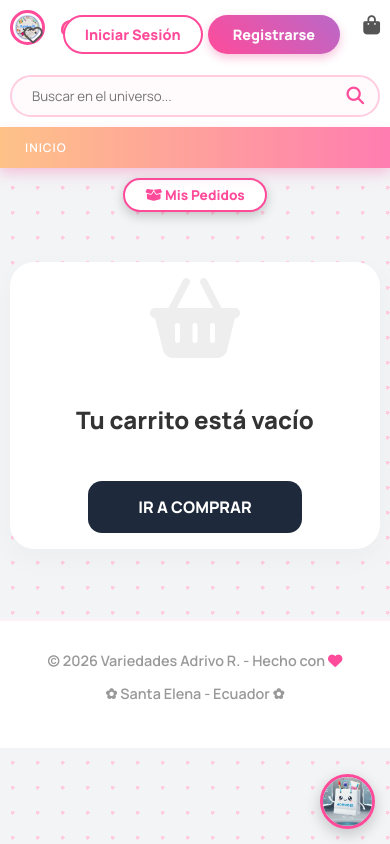
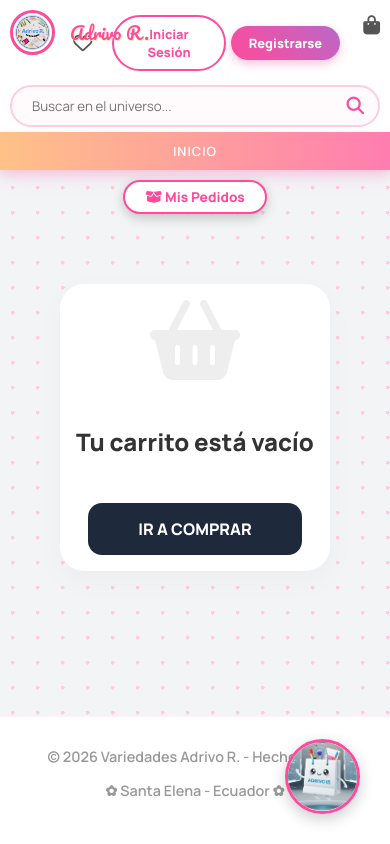
Before and after one commit to emiliaorrala112/adrivo-web, a Django app: page /carrito/ in a window 390 px wide. Run offline with Django 5.2, Linux system fonts and the light colour scheme; data that the repository does not hold is empty; some libraries are stand-ins or nearby versions.

Commit message:
Arreglando diseño movil

```diff
--- a/templates/base.html
+++ b/templates/base.html
@@ -154,67 +154,55 @@
         .site-footer { background: white; border-top: 2px solid #fff0f6; padding: 30px; text-align: center; color: #999; font-size: 0.9rem; margin-top: auto; font-weight: 600; }
 
         /* --- CÓDIGO (RESPONSIVE) --- */
-    @media (max-width: 900px) {
-
-        /* 1. ENCABEZADO ORDENADO */
+    /* --- ARREGLO RESPONSIVE PARA CELULARES --- */
+@media (max-width: 768px) {
+    /* 1. Header principal en columna */
     .header-top {
         flex-direction: column !important;
-            padding: 15px !important;
-            gap: 15px;
+        padding: 10px !important;
+        gap: 15px !important;
     }
 
-        /* 2. BUSCADOR AL 100% (Para que se vea bien y grande) */
+    /* 2. Logo más pequeño y centrado */
+    .brand-badge {
+        position: relative !important; /* Quitamos el fixed que causaba el choque */
+        width: 100% !important;
+        justify-content: center !important;
+    }
+    .brand-badge img { height: 45px !important; width: 45px !important; }
+    .brand-badge span { font-size: 1.4rem !important; }
+
+    /* 3. Buscador al 100% de ancho */
     .search-form {
         width: 100% !important;
         max-width: 100% !important;
-            margin: 5px 0;
+        order: 2; /* Lo bajamos después del logo */
     }
 
-        /* 3. ICONOS (Favoritos, Carrito, Login) CENTRADOS */
+    /* 4. Botones de Sesión (Login/Registro) juntos y ordenados */
     .header-actions {
-            width: 100%;
-            justify-content: space-around; /* Distribuye el espacio */
-            gap: 10px;
+        width: 100% !important;
+        justify-content: center !important;
+        gap: 10px !important;
+        order: 3;
+        flex-wrap: wrap;
     }
 
-        /* 4. MENÚ DE CATEGORÍAS TIPO APP (Deslizable con el dedo) */
-        /* Esto evita el desorden de muchas letras amontonadas */
-        .nav-categories {
-            flex-wrap: nowrap !important;
-            overflow-x: auto !important; /* Scroll horizontal */
-            justify-content: flex-start !important;
-            padding: 0 10px !important;
-            -webkit-overflow-scrolling: touch; /* Suavidad en iPhone */
-        }
-        .nav-item {
-            flex-shrink: 0; /* Que no se aplasten los botones */
-        }
-        .nav-link-cat {
-            font-size: 0.75rem;
-            padding: 12px 15px;
-            white-space: nowrap; /* Texto en una sola línea */
+    /* 5. Ajuste de los botones para que no se encimen */
+    .btn-login-outline, .btn-register-fill {
+        padding: 8px 15px !important;
+        font-size: 0.8rem !important;
+        flex: 1; /* Para que midan lo mismo */
+        text-align: center;
     }
 
-        /* 5. ARREGLO DEL "PANEL DE CONTROL" (MENÚ AZUL) */
-        /* Esto es lo que arregla que todo se vea feo y aplastado */
-        /* Obliga a que el panel y el contenido se pongan uno debajo del otro */
-        body, .d-flex, .wrapper, .main-container {
-            display: block !important;
+    /* 6. Carrito flotante a la derecha para que no estorbe */
+    a[title="Ver Carrito"] {
+        position: absolute !important;
+        top: 15px !important;
+        right: 15px !important;
+        margin: 0 !important;
     }
-
-        /* Si el panel azul usa alguna de estas clases comunes, se arreglará: */
-        .sidebar, .nav-sidebar, #sidebar-wrapper, .border-end {
-            width: 100% !important;
-            height: auto !important;
-            position: relative !important;
-            min-height: auto !important;
-            margin-bottom: 20px;
-            display: block !important; /* Asegura que se vea */
-        }
-
-        /* 6. BOTÓN FLOTANTE (ADRIVITO) */
-        .adrivito-avatar { width: 55px; height: 55px; }
-        .adrivito-container { bottom: 15px; right: 15px; }
 }
     </style>
 </head>
```
Lines whose indentation alone changed are shown as unchanged.
